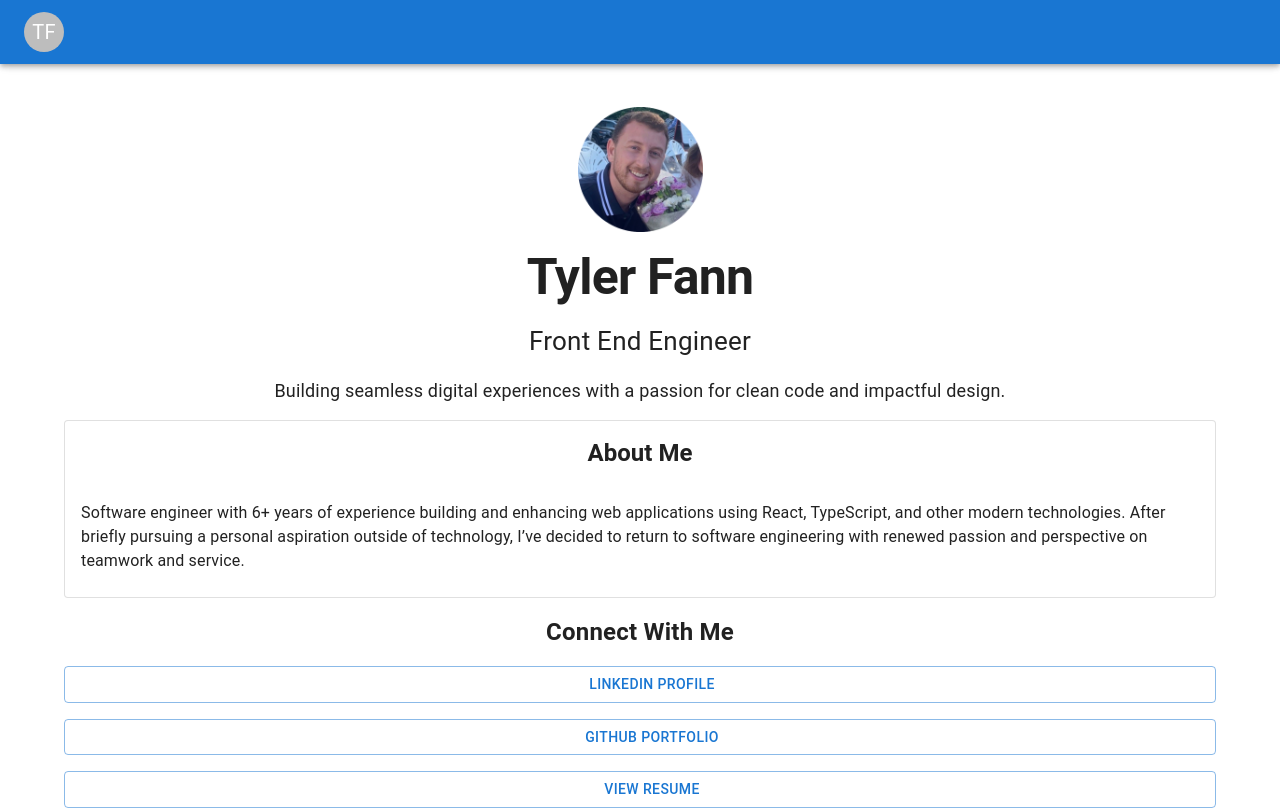
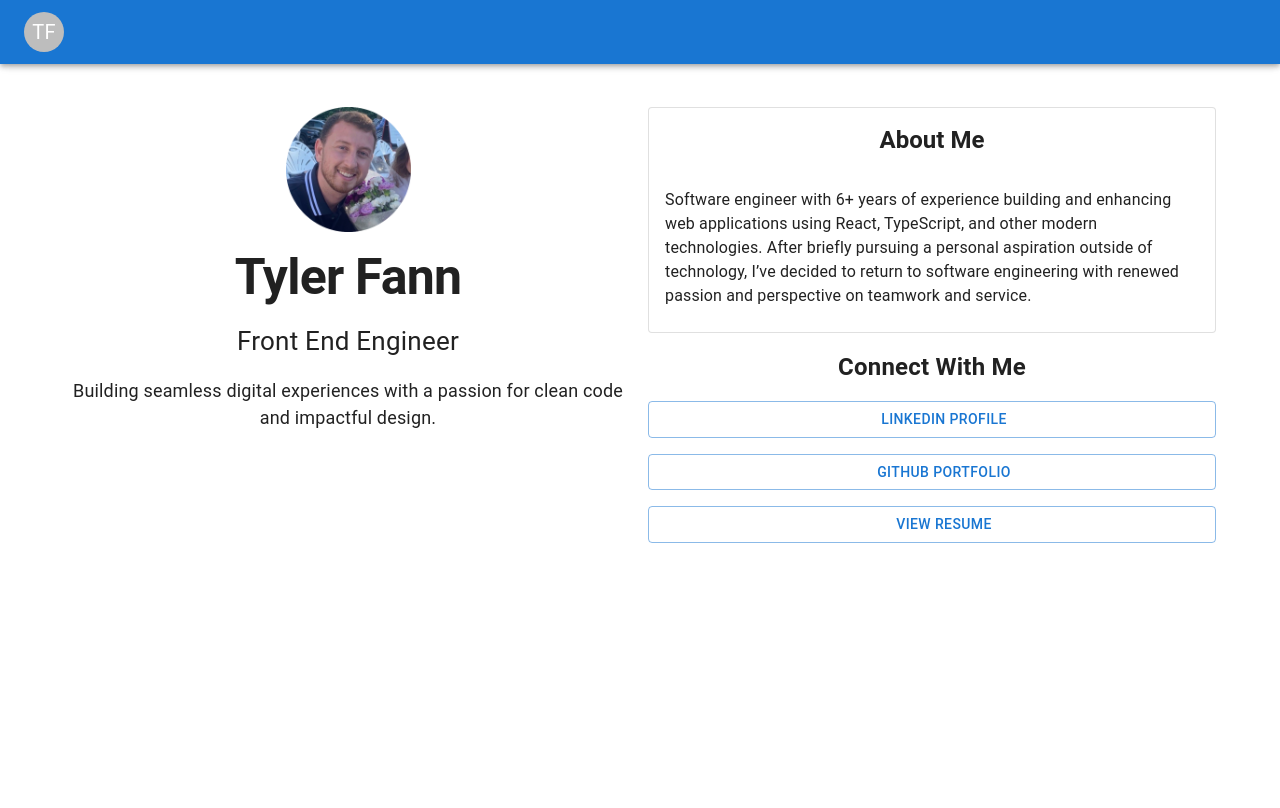
Before and after one commit to tylerfann/new-portfolio, a Next.js app: page / in a window 1280 px wide. Built offline with nearby package versions, Linux system fonts and the light colour scheme; some icons are missing.

Commit message:
create desktop layout

```diff
--- /dev/null
+++ b/app/new-components/home-page/DesktopLayout.tsx
@@ -0,0 +1,29 @@
+import { Container, Stack } from "@mui/material";
+import Headshot from "./Headshot";
+import TitleText from "./TitleText";
+import AboutMe from "./AboutMe";
+import ContactMe from "./ContactMe";
+
+const DesktopLayout = () => {
+  return (
+    <Container
+      sx={{
+        mt: 5,
+        textAlign: "center",
+      }}
+    >
+      <Stack direction="row" spacing={2}>
+        <Stack flex={1} spacing={2}>
+          <Headshot />
+          <TitleText />
+        </Stack>
+        <Stack flex={1} spacing={2}>
+          <AboutMe />
+          <ContactMe />
+        </Stack>
+      </Stack>
+    </Container>
+  );
+};
+
+export default DesktopLayout;
--- /dev/null
+++ b/app/new-components/home-page/MobileLayout.tsx
@@ -0,0 +1,27 @@
+import { Container, Stack } from "@mui/material";
+import Headshot from "./Headshot";
+import TitleText from "./TitleText";
+import AboutMe from "./AboutMe";
+import ContactMe from "./ContactMe";
+
+const MobileLayout = () => {
+  return (
+    <Container
+      sx={{
+        mt: 5,
+        display: "flex",
+        justifyContent: "center",
+        textAlign: "center",
+      }}
+    >
+      <Stack spacing={2}>
+        <Headshot />
+        <TitleText />
+        <AboutMe />
+        <ContactMe />
+      </Stack>
+    </Container>
+  );
+};
+
+export default MobileLayout;
--- a/app/page.tsx
+++ b/app/page.tsx
@@ -1,44 +1,14 @@
 "use client";
-import {
-  Button,
-  Container,
-  Typography,
-  Box,
-  Stack,
-  Card,
-  CardHeader,
-  CardContent,
-  useMediaQuery,
-} from "@mui/material";
-import Image from "next/image";
-
+import { useMediaQuery } from "@mui/material";
 import { useTheme } from "@mui/material/styles";
-import Headshot from "./new-components/home-page/Headshot";
-import TitleText from "./new-components/home-page/TitleText";
-import AboutMe from "./new-components/home-page/AboutMe";
-import ContactMe from "./new-components/home-page/ContactMe";
+import MobileLayout from "./new-components/home-page/MobileLayout";
+import DesktopLayout from "./new-components/home-page/DesktopLayout";
 
 const Home = () => {
   const theme = useTheme();
   const isDesktop = useMediaQuery(theme.breakpoints.up("md"));
 
-  return (
-    <Container
-      sx={{
-        mt: 5,
-        display: "flex",
-        justifyContent: "center",
-        textAlign: "center",
-      }}
-    >
-      <Stack spacing={2}>
-        <Headshot />
-        <TitleText />
-        <AboutMe />
-        <ContactMe />
-      </Stack>
-    </Container>
-  );
+  return isDesktop ? <DesktopLayout /> : <MobileLayout />;
 };
 
 export default Home;
```
